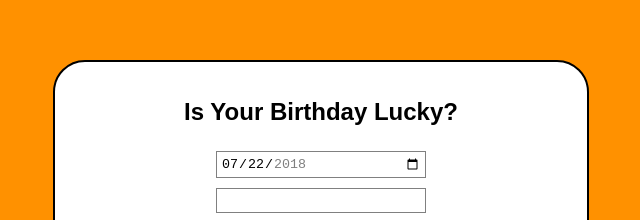
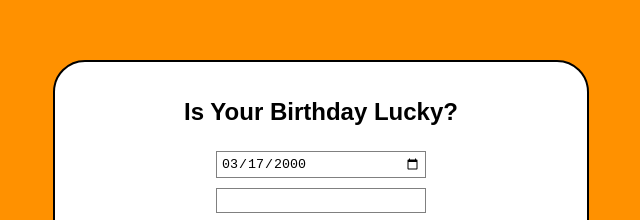
Before and after one commit to rushi-173/Is-Your-Birthday-Lucky, a website built with Parcel: page index.html in a window 1280 px wide. Shown: the part 170-390 px from the top of the page, 319-959 px from the left. Built offline with nearby package versions, Linux system fonts and the light colour scheme.

Commit message:
feat: min max limit to date input

```diff
--- a/index.html
+++ b/index.html
@@ -15,9 +15,9 @@
             type="date"
             id="bdate"
             name="trip-start"
-            value="2018-07-22"
-            min="2018-01-01"
-            max="2018-12-31"
+            value="2000-03-17"
+            min="1920-01-01"
+            max="2021-12-31"
           /><br />
           <input type="number" id="luckyn" /><br />
           <button id="submit">Check</button>
```
